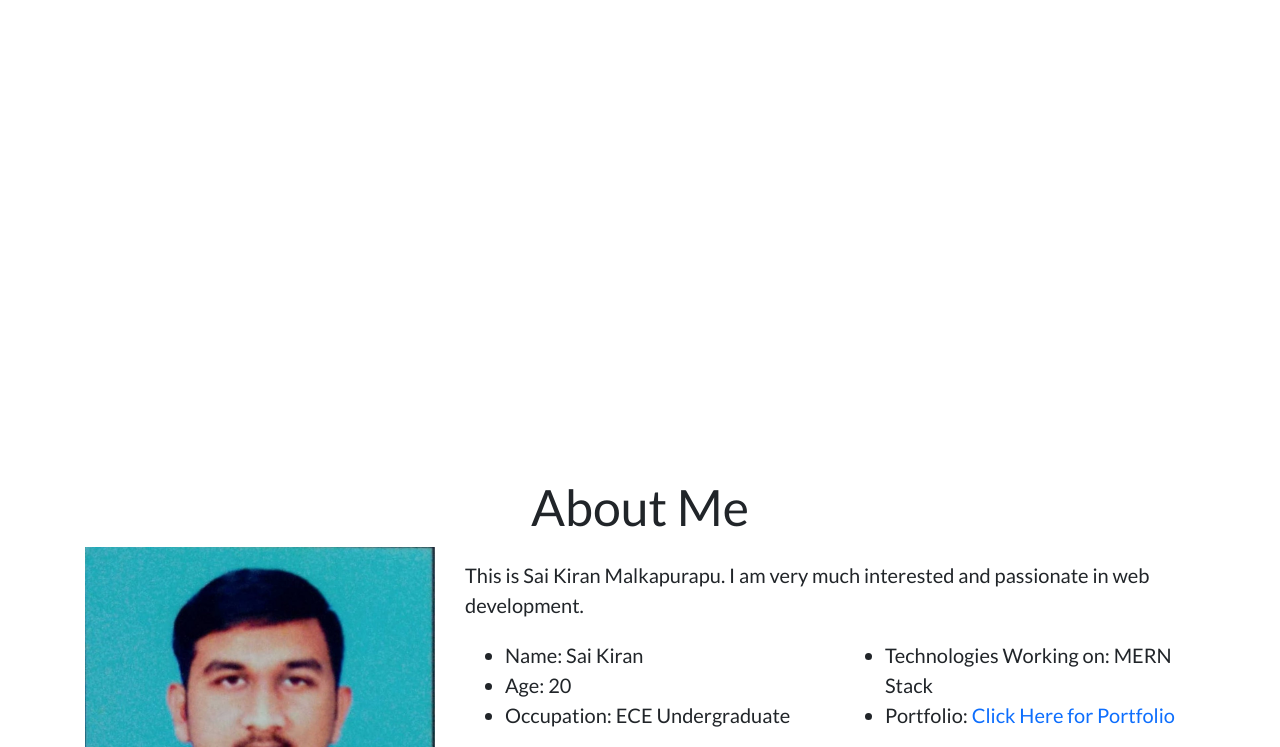
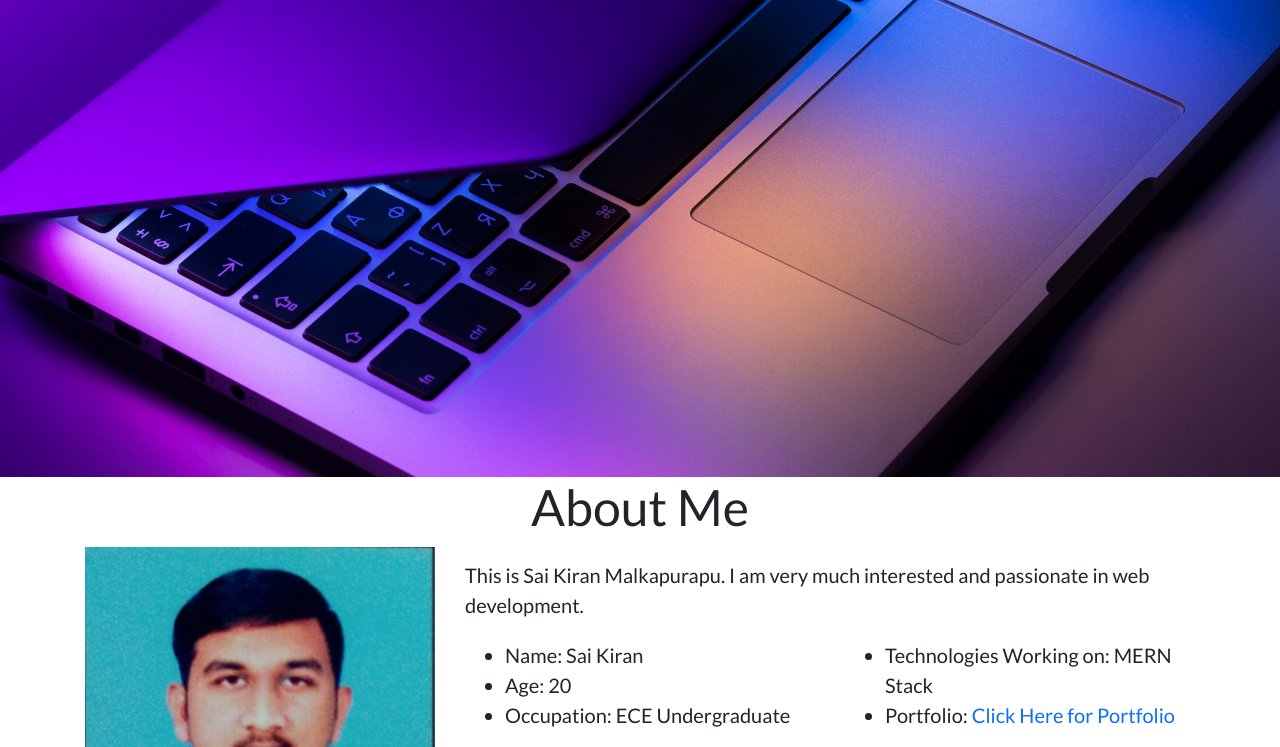
Before and after one commit to saisunny-1/Saikiran_Portfolio, a plain HTML site: page index.html in a window 1280 px wide. Shown: the part 353-1100 px from the top of the page. Drawn offline with nearby package versions, Linux system fonts and the light colour scheme.

Commit message:
Added background image and handled overflow

```diff
--- a/css/styles.css
+++ b/css/styles.css
@@ -8,10 +8,16 @@
 .bannerBGImage {
 
     height: 100vh;
-    background: url("/image/BG-1.jpg");
+    background: url("../images/BG-1.jpg");
     background-size: cover;
     position: relative;
 
+}
+
+html,
+body {
+    max-width: 100%;
+    overflow-x: hidden;
 }
 
 .bannerText {
```
